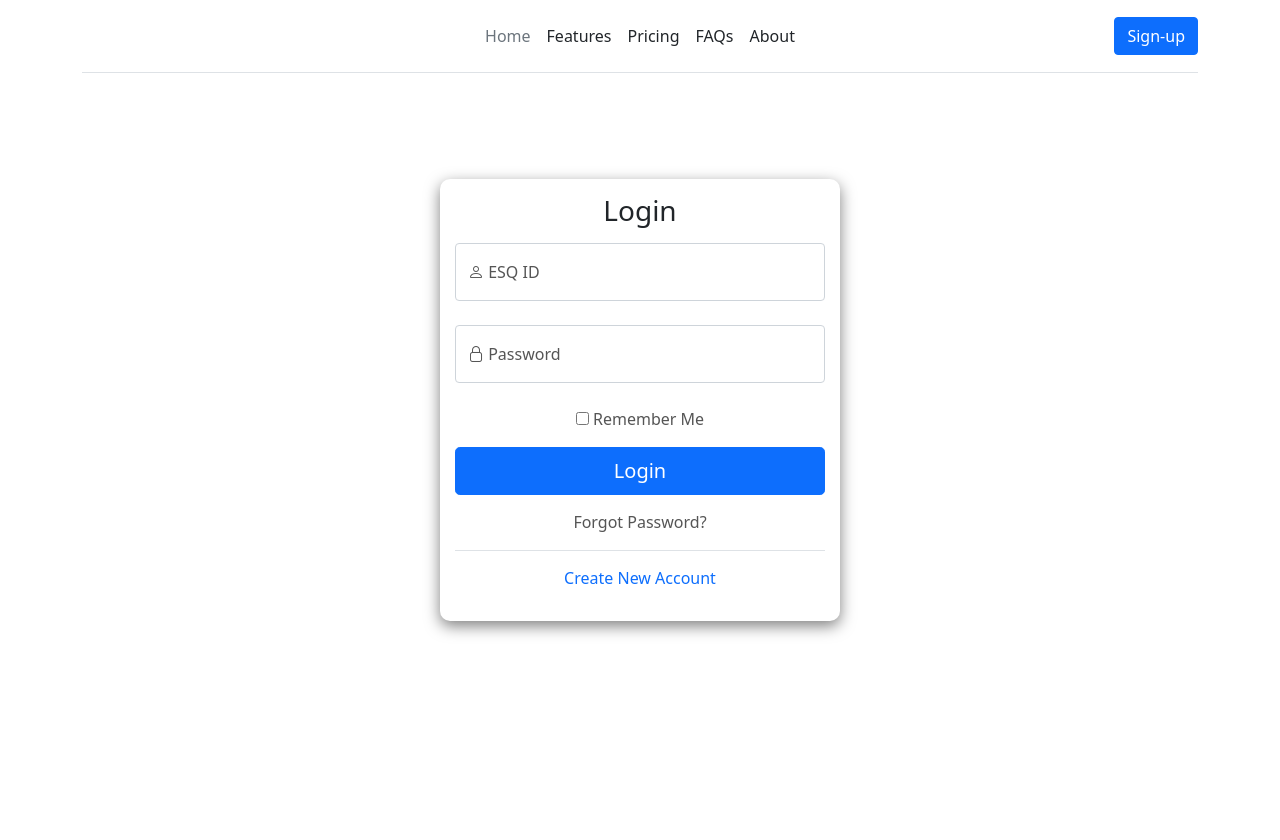
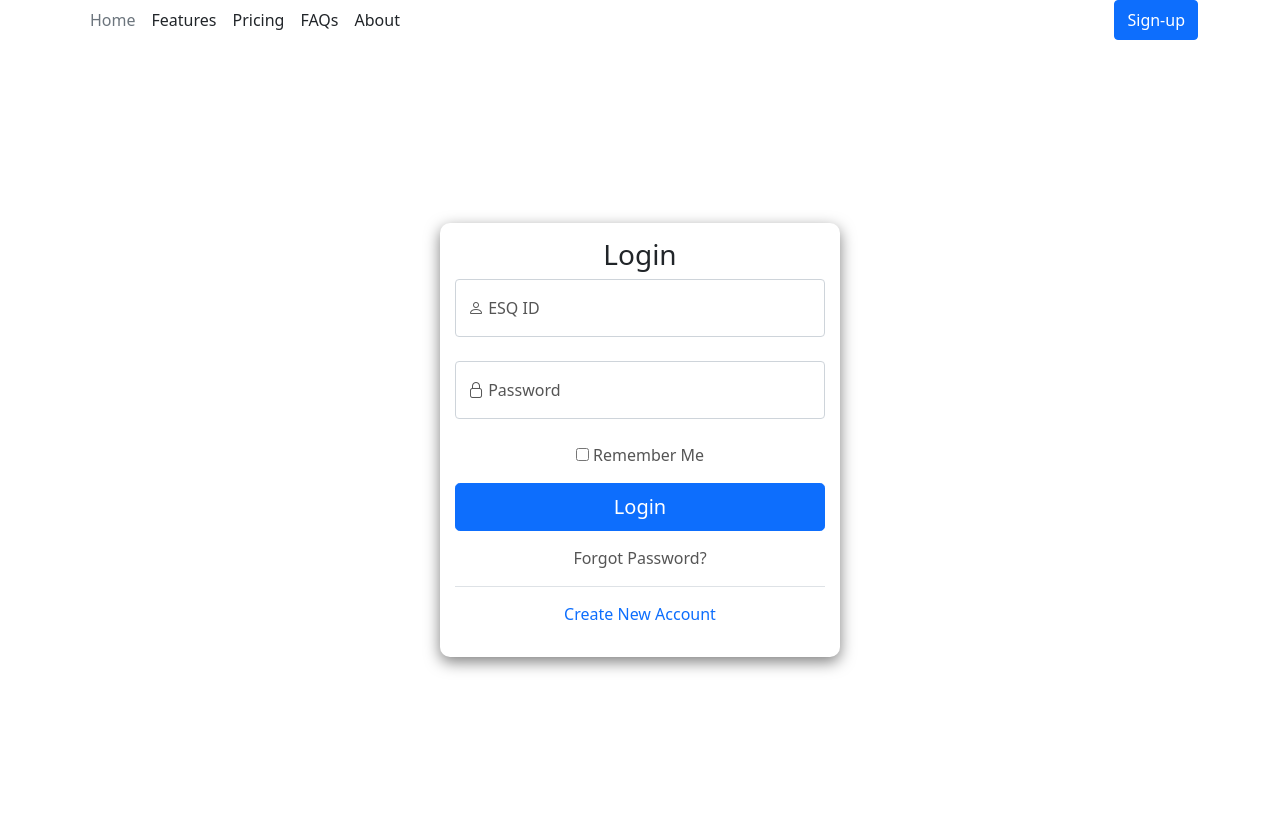
Before and after one commit to xmr-is/spring_webapp, a Spring Boot app: page / in a window 1280 px wide. Before the commit the page ends 636 px from the top, so only its background shows below. Run offline with Spring Boot 4, Linux system fonts and the light colour scheme; some libraries are stand-ins or nearby versions.

Commit message:
Add file

```diff
--- a/its/src/main/resources/static/login.css
+++ b/its/src/main/resources/static/login.css
@@ -12,6 +12,12 @@
     background-color: rgb(255,255,255);
     border-radius: 10px;
     box-shadow: 0 5px 15px 0 rgba(0, 0, 0, .5);
+    justify-content: center;
+    align-items: center;
+}
+
+.h1 h3{
+    text-align: center;
 }
 
 .form-login label {
--- a/its/src/main/resources/templates/login.html
+++ b/its/src/main/resources/templates/login.html
@@ -13,23 +13,19 @@
 </head>
 
 <body class="text-center">
-<div class="fixed-top container">
-    <header class="d-flex flex-wrap align-items-center justify-content-center justify-content-md-between py-3 mb-4 border-bottom">
-        <a href="/" class="d-flex align-items-center col-md-3 mb-2 mb-md-0 text-dark text-decoration-none">
-            <svg class="bi me-2" width="40" height="32" role="img" aria-label="Bootstrap"><use xlink:href="#bootstrap"/></svg>
-        </a>
-
-        <ul class="nav col-12 col-md-auto mb-2 justify-content-center mb-md-0">
-            <li><a href="#" class="nav-link px-2 link-secondary">Home</a></li>
-            <li><a href="#" class="nav-link px-2 link-dark">Features</a></li>
-            <li><a href="#" class="nav-link px-2 link-dark">Pricing</a></li>
-            <li><a href="#" class="nav-link px-2 link-dark">FAQs</a></li>
-            <li><a href="#" class="nav-link px-2 link-dark">About</a></li>
-        </ul>
-
-        <div class="col-md-3 text-end">
-            <button type="button" class="btn btn-outline-primary me-2 d-none">Login</button>
-            <button type="button" class="btn btn-primary">Sign-up</button>
+<div class="container">
+    <header>
+        <div class="row">
+            <div class="col-10 d-flex">
+                    <a href="#" class="nav-link px-2 link-secondary">Home</a>
+                    <a href="#" class="nav-link px-2 link-dark">Features</a>
+                    <a href="#" class="nav-link px-2 link-dark">Pricing</a>
+                    <a href="#" class="nav-link px-2 link-dark">FAQs</a>
+                    <a href="#" class="nav-link px-2 link-dark">About</a>
+            </div>
+            <div class="col-2 d-flex justify-content-end">
+                    <button type="button" class="btn btn-primary">Sign-up</button>
+            </div>
         </div>
     </header>
 </div>
@@ -39,7 +35,7 @@
 
 <main class="form-login">
     <form th:action="@{/goMenu}" th:object="${loginForm}" method="post">
-        <h1 class="h3 mb-3 fw-normal">Login</h1>
+        <h1 class="h3">Login</h1>
 
         <div class="form-floating">
             <input type="text" class="form-control" id="floatingInput" placeholder="li0000" required autocomplete="off" th:field="*{esqId}">
```
Also changed, not shown: its/src/main/resources/templates/menu.html (+15 -22 lines).
